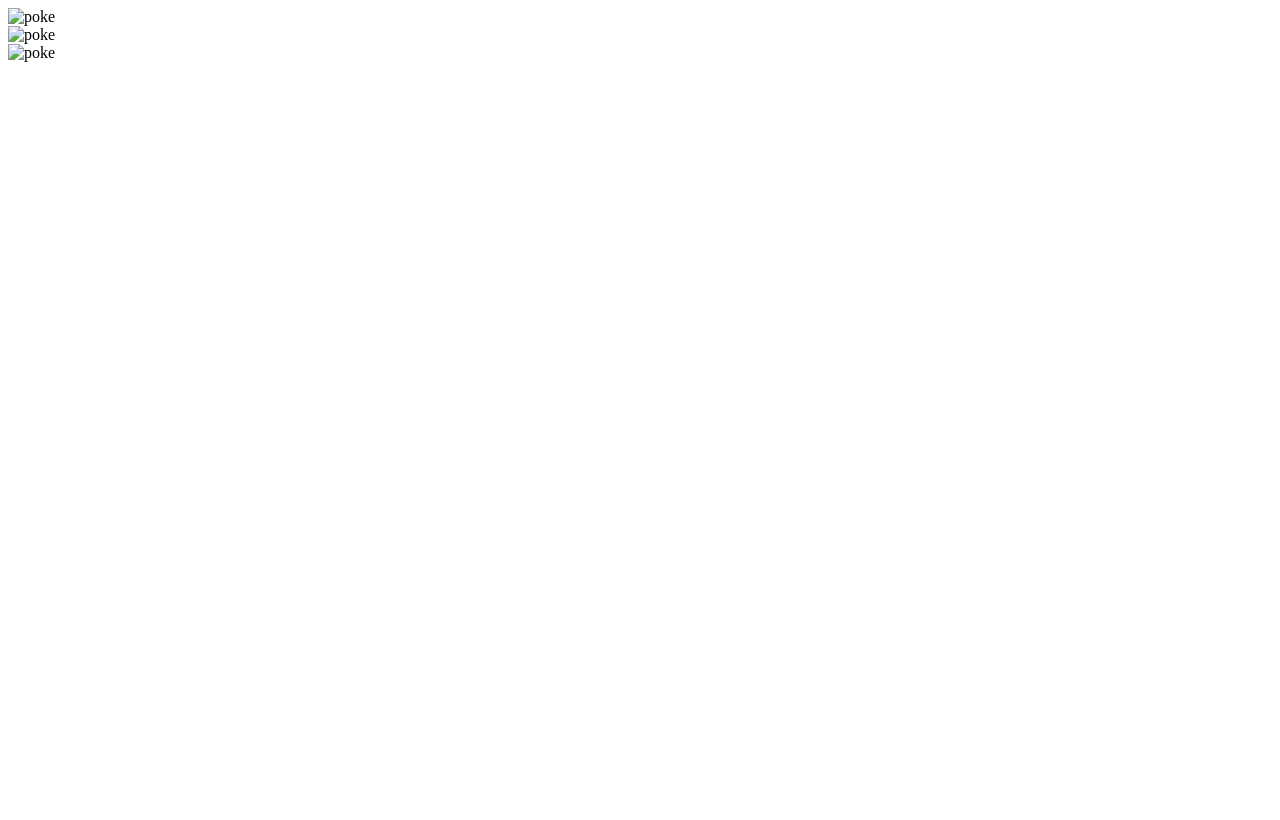
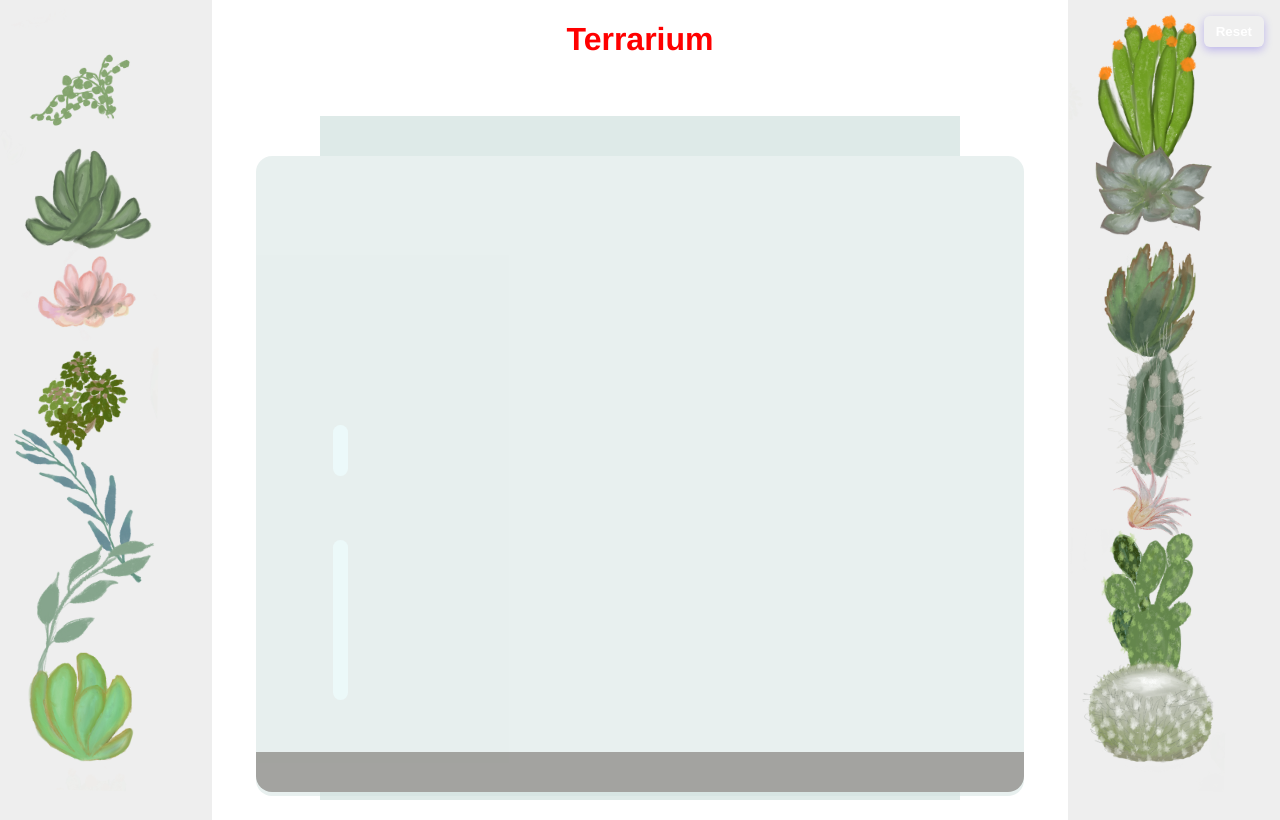
Before and after one commit to Zhong86/WebDev-Microsoft, a plain HTML site: page terrarium.html in a window 1280 px wide. Drawn offline with Linux system fonts and the light colour scheme.

Commit message:
add terrarium with draggable obj and resetable pos

```diff
--- /dev/null
+++ b/script.js
@@ -0,0 +1,100 @@
+function dragElement(terEl) {
+  let pos1 = 0,
+    pos2 = 0,
+    pos3 = 0,
+    pos4 = 0;
+
+  const rect = terEl.getBoundingClientRect();
+  terEl.topView = rect.top;
+  terEl.leftView = rect.left;
+  terEl.originalSize = {
+    width: terEl.offsetWidth,
+    height: terEl.offsetHeight
+  };
+
+  terEl.onpointerdown = pointerDrag;
+
+  function pointerDrag(e) {
+    e.preventDefault();
+    console.log(e);
+    pos3 = e.clientX;
+    pos4 = e.clientY;
+    document.onpointermove = elementDrag;
+    document.onpointerup = stopElementDrag;
+  }
+
+  function elementDrag(e) {
+    pos1 = pos3 - e.clientX;
+    pos2 = pos4 - e.clientY;
+    pos3 = e.clientX;
+    pos4 = e.clientY;
+    terEl.style.top = terEl.offsetTop - pos2 + 'px';
+    terEl.style.left = terEl.offsetLeft - pos1 + 'px';
+  }
+
+  function stopElementDrag() {
+    document.onpointerup = null;
+    document.onpointermove = null;
+  }
+
+  return terEl;
+}
+
+function reset(resetBtn) {
+  let terEls = [];
+  for (let i = 1; i<= 14; i++) {
+    let terEl = document.getElementById(`plant${i}`);
+    if(terEl) {
+      terEls.push(dragElement(terEl));
+    }
+  }
+
+  resetBtn.addEventListener('click', () => {
+    resetBtn.disabled = true;
+
+    terEls.forEach(terEl => {
+      const bodyRect = terEl.getBoundingClientRect();
+
+      terEl.style.transition = '';
+      terEl.style.transform = '';
+      terEl.style.position = 'fixed';
+      terEl.style.zIndex = 2;
+      terEl.style.width = `${terEl.originalSize.width}px`;
+      terEl.style.height = `${terEl.originalSize.height}px`;
+      terEl.style.left = `${bodyRect.left}px`;
+      terEl.style.top = `${bodyRect.top}px`;
+
+      void terEl.offsetWidth;
+      terEl.style.transition = 'left 1s ease, top 1s ease';
+
+      terEl.style.left = `${terEl.leftView}px`;
+      terEl.style.top = `${terEl.topView}px`;
+
+      terEl.style.transform = '';
+
+      const onTransitionEnd = (ev) => {
+        terEl.removeEventListener('transitionend', onTransitionEnd);
+
+        terEl.style.transition = '';
+        resetBtn.disabled = false;
+      };
+      terEl.addEventListener('transitionend', onTransitionEnd);
+    });
+  });
+}
+
+//dragElement(document.getElementById('plant1'));
+//dragElement(document.getElementById('plant2'));
+//dragElement(document.getElementById('plant3'));
+//dragElement(document.getElementById('plant4'));
+//dragElement(document.getElementById('plant5'));
+//dragElement(document.getElementById('plant6'));
+//dragElement(document.getElementById('plant7'));
+//dragElement(document.getElementById('plant8'));
+//dragElement(document.getElementById('plant9'));
+//dragElement(document.getElementById('plant10'));
+//dragElement(document.getElementById('plant11'));
+//dragElement(document.getElementById('plant12'));
+//dragElement(document.getElementById('plant13'));
+//dragElement(document.getElementById('plant14'));
+reset(document.getElementById('reset-btn'));
--- /dev/null
+++ b/style.css
@@ -0,0 +1,143 @@
+
+h1 {
+  color: blue;
+  text-align: center;
+}
+
+body {
+  font-family: helvetica, arial, sans-serif;
+}
+
+#left-container {
+  background-color: #eee;
+  width: 15%;
+  left: 0px;
+  top: 0px;
+  position: absolute;
+  height: 100%;
+  padding: 10px;
+}
+
+#right-container {
+  background-color: #eee;
+  width: 15%;
+  right: 0px;
+  top: 0px;
+  position: absolute;
+  height: 100%;
+  padding: 10px;
+}
+
+.plant-holder {
+  position: relative;
+  height: 13%;
+  left: -10px;
+}
+
+.plant {
+  position: absolute;
+  max-width: 150%;
+  max-height: 150%;
+  z-index: 2;
+  transform-origin: 50% 95%;
+  animation: sway 3.5s ease-in-out infinite alternate;
+  will-change: transform;
+}
+
+.jar-walls {
+	height: 80%;
+	width: 60%;
+	background: #d1e1df;
+	border-radius: 1rem;
+	position: absolute;
+	bottom: 0.5%;
+	left: 20%;
+	opacity: 0.5;
+	z-index: 1;
+}
+
+.jar-top {
+	width: 50%;
+	height: 5%;
+	background: #d1e1df;
+	position: absolute;
+	bottom: 80.5%;
+	left: 25%;
+	opacity: 0.7;
+	z-index: 1;
+}
+
+.jar-bottom {
+	width: 50%;
+	height: 1%;
+	background: #d1e1df;
+	position: absolute;
+	bottom: 0%;
+	left: 25%;
+	opacity: 0.7;
+}
+
+.dirt {
+	width: 60%;
+	height: 5%;
+	background: #3a241d;
+	position: absolute;
+	border-radius: 0 0 1rem 1rem;
+	bottom: 1%;
+	left: 20%;
+	opacity: 0.7;
+	z-index: -1;
+}
+
+.jar-glossy-short {
+  width: 2%;
+  height: 8%;
+  background: #defdff;
+  position: absolute;
+  border-radius: 1rem;
+  left: 10%;
+  bottom: 50%;
+  z-index: 1;
+  opacity: 0.7;
+}
+
+.jar-glossy-long {
+  width: 2%;
+  height: 25%;
+  background: #defdff;
+  position: absolute;
+  border-radius: 1rem;
+  left: 10%;
+  bottom: 15%;
+  z-index: 1;
+  opacity: 0.7;
+}
+
+.controls {
+  position: fixed;
+  right:16px;
+  top:16px;
+  z-index:999;
+}
+
+#reset-btn {
+  padding: 8px 12px;
+  border-radius:6px;
+  border:0;
+  background: #2defdff;
+  color:white;
+  font-weight:600;
+  cursor:pointer;
+  box-shadow:0 3px 8px rgba(44, 12, 229, 0.25);
+}
+#reset-btn:active{transform:translateY(1px)}
+
+/* Animations for .plant */
+@keyframes sway {
+  0% {
+    transform: rotate(-5deg);
+  }
+  100% {
+    transform: rotate(5deg);
+  }
+}
--- a/terrarium.html
+++ b/terrarium.html
@@ -1,24 +1,73 @@
-<!--Current Progress: Intro HTML, Semantic Markup -->
+<!-- 3, pointerdrag func -->
 
 <!DOCTYPE html>
 <html lang="en">
   <head>
     <meta charset="UTF-8">
     <meta name="viewport" content="width=device-width, initial-scale=1.0">
+    <link rel="stylesheet" href="./style.css" >
+    <script src="./script.js" defer></script>
     <title>Document</title>
   </head>
   <body>
+    <h1 style="color: red">Terrarium</h1>
+    <div class="controls">
+      <button id ="reset-btn">Reset</button>
+    </div>
     <div id="page">
       <div id="left-container" class="container">
-        <div class="poke-holder">
-          <img class="poke" alt="poke" id="poke1" src="/home/Zhong/Sprites/zhong/grovyle.png" >
+        <div class="plant-holder">
+          <img class="plant" alt="plant" id="plant1" src="./images/plant1.png" >
         </div>
-        <div class="poke-holder">
-          <img class="poke" alt="poke" id="poke2" src="/home/Zhong/Sprites/zhong/serperior.png" >
+        <div class="plant-holder">
+          <img class="plant" alt="plant" id="plant2" src="./images/plant2.png" >
         </div>
-        <div class="poke-holder">
-          <img class="poke" alt="poke" id="poke3" src="/home/Zhong/Sprites/zhong/mega-gardevoir.png" >
+        <div class="plant-holder">
+          <img class="plant" alt="plant" id="plant3" src="./images/plant3.png" >
         </div>
+        <div class="plant-holder">
+          <img class="plant" alt="plant" id="plant4" src="./images/plant4.png" >
+        </div>
+        <div class="plant-holder">
+          <img class="plant" alt="plant" id="plant5" src="./images/plant5.png" >
+        </div>
+        <div class="plant-holder">
+          <img class="plant" alt="plant" id="plant6" src="./images/plant6.png" >
+        </div>
+        <div class="plant-holder">
+          <img class="plant" alt="plant" id="plant7" src="./images/plant7.png" >
+        </div>
+      </div>
+      <div id="right-container" class="container">
+        <div class="plant-holder">
+          <img class="plant" alt="plant" id="plant8" src="./images/plant8.png" >
+        </div>
+        <div class="plant-holder">
+          <img class="plant" alt="plant" id="plant9" src="./images/plant9.png" > </div>
+        <div class="plant-holder">
+          <img class="plant" alt="plant" id="plant10" src="./images/plant10.png" >
+        </div>
+        <div class="plant-holder">
+          <img class="plant" alt="plant" id="plant11" src="./images/plant11.png" >
+        </div>
+        <div class="plant-holder">
+          <img class="plant" alt="plant" id="plant12" src="./images/plant12.png" >
+        </div>
+        <div class="plant-holder">
+          <img class="plant" alt="plant" id="plant13" src="./images/plant13.png" >
+        </div>
+        <div class="plant-holder">
+          <img class="plant" alt="plant" id="plant14" src="./images/plant14.png" >
+        </div>
+      </div>
+      <div id="terrarium">
+        <div class="jar-top"></div>
+        <div class="jar-walls">
+          <div class="jar-glossy-long"></div>
+          <div class="jar-glossy-short"></div>
+        </div>
+        <div class="dirt"></div>
+        <div class="jar-bottom"></div>
       </div>
     </div>
   </body>
```
Also changed, not shown: images/plant1.png (added), images/plant10.png (added), images/plant11.png (added), images/plant12.png (added), images/plant13.png (added), images/plant14.png (added), images/plant2.png (added), images/plant3.png (added), images/plant4.png (added), images/plant5.png (added), images/plant6.png (added), images/plant7.png (added), images/plant8.png (added), images/plant9.png (added).
